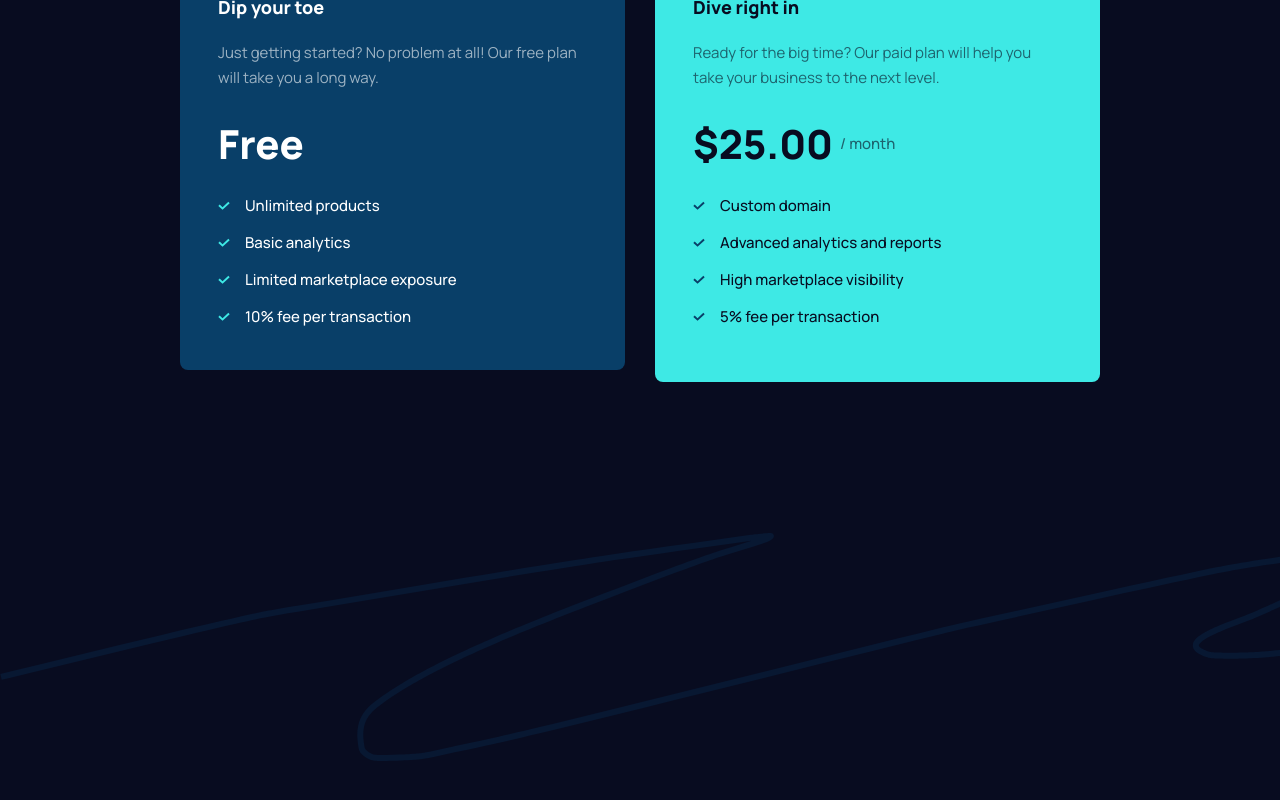
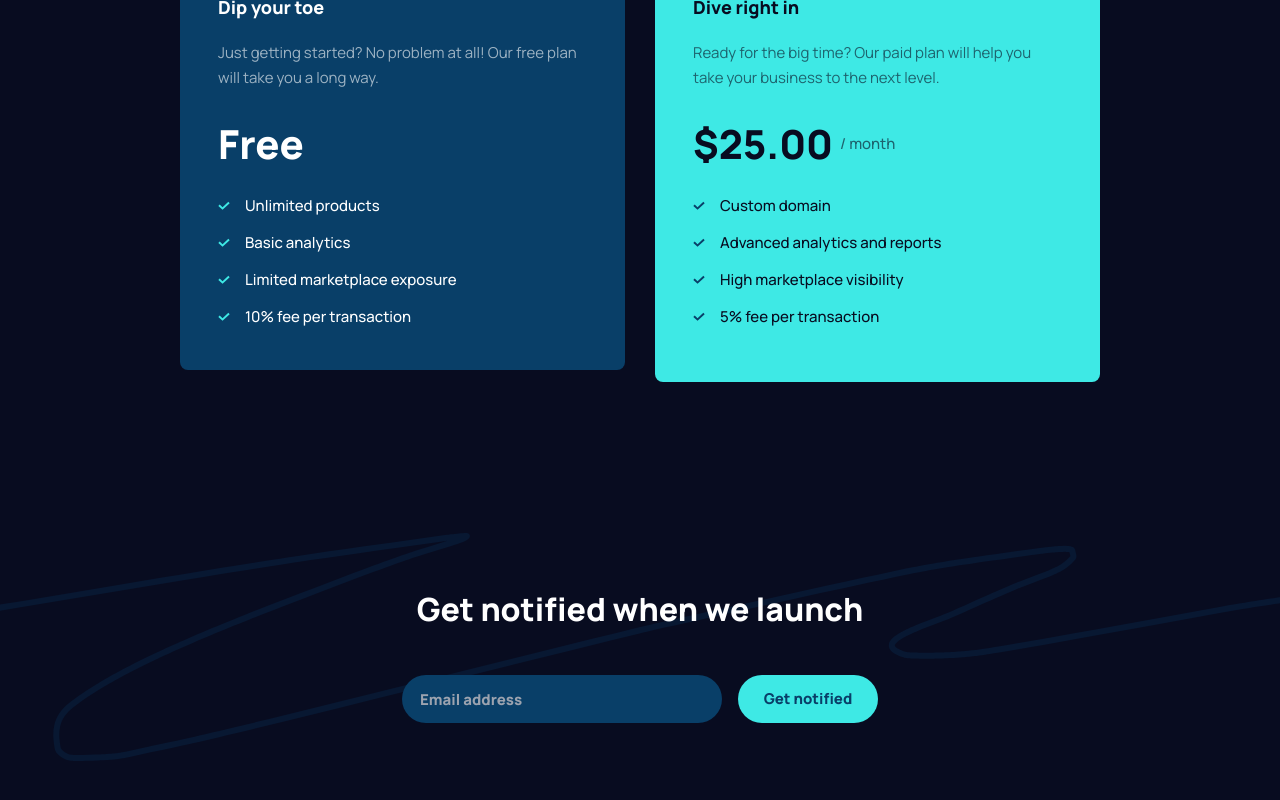
Before and after one commit to VillageR88/next-maker-pre-launch-landing-page, a Next.js app: page / in a window 1280 px wide. Shown: the part 1739-2539 px from the top of the page. Built offline with nearby package versions, Linux system fonts and the light colour scheme.

Commit message:
Footer layout without action
Signed-off-by: VillageR88 <villager88pl@gmail.com>

```diff
--- a/app/components/Footer.tsx
+++ b/app/components/Footer.tsx
@@ -1,5 +1,26 @@
 export default function Footer() {
   return (
-    <footer className="mt-[151px] h-[228px] w-full max-w-[1665px] bg-[url('../public/assets/images/bg-footer-squiggle.svg')]"></footer>
+    <footer className="mr-[223px] mt-[151px] flex h-[228px] w-[1665px] justify-center bg-[url('../public/assets/images/bg-footer-squiggle.svg')] text-center text-[#FFFFFF]">
+      <form
+        className="ml-[223px] mt-[52px] flex h-[134px] w-full max-w-[730px] flex-col items-center gap-[42px]"
+        action=""
+      >
+        <label htmlFor="email">Get notified when we launch</label>
+        <div className="flex gap-[16px]">
+          <input
+            placeholder="Email address"
+            className="h-[48px] w-[320px] rounded-[24px] bg-[#093F68] px-[18px] text-[15px] font-extrabold text-[#FFFFFF]"
+            id="email"
+            type="email"
+          />
+          <button
+            className="h-[48px] w-[140px] rounded-[24px] bg-[#3EE9E5] text-[15px] font-extrabold text-[#093F68]"
+            type="submit"
+          >
+            Get notified
+          </button>
+        </div>
+      </form>
+    </footer>
   );
 }
--- a/app/globals.css
+++ b/app/globals.css
@@ -35,7 +35,7 @@ h1 {
   @apply text-[48px] font-extrabold text-center leading-[56px];
 }
 
-h2 {
+h2, label {
   @apply text-[32px] font-extrabold;
 }
 
```
